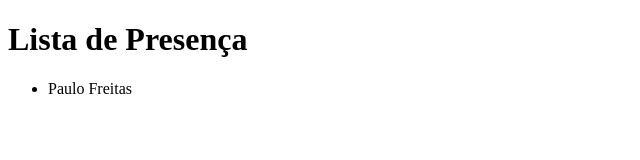
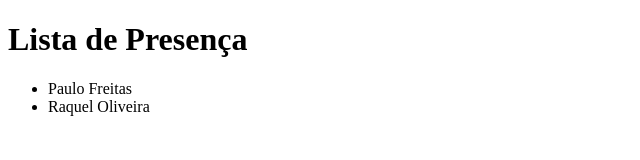
Before and after one commit to paulofreitasnt/exercicio-colaboracao-20241, a plain HTML site: page index.html in a window 1280 px wide. Shown: the whole page, without its empty margins (0-640 px from the left). Drawn offline with Linux system fonts and the light colour scheme.

Commit message:
Update index.html

```diff
--- a/index.html
+++ b/index.html
@@ -11,6 +11,7 @@
 
     <ul>
         <li>Paulo Freitas</li>
+        <li>Raquel Oliveira</li>
     </ul>
 
 </body>
```
